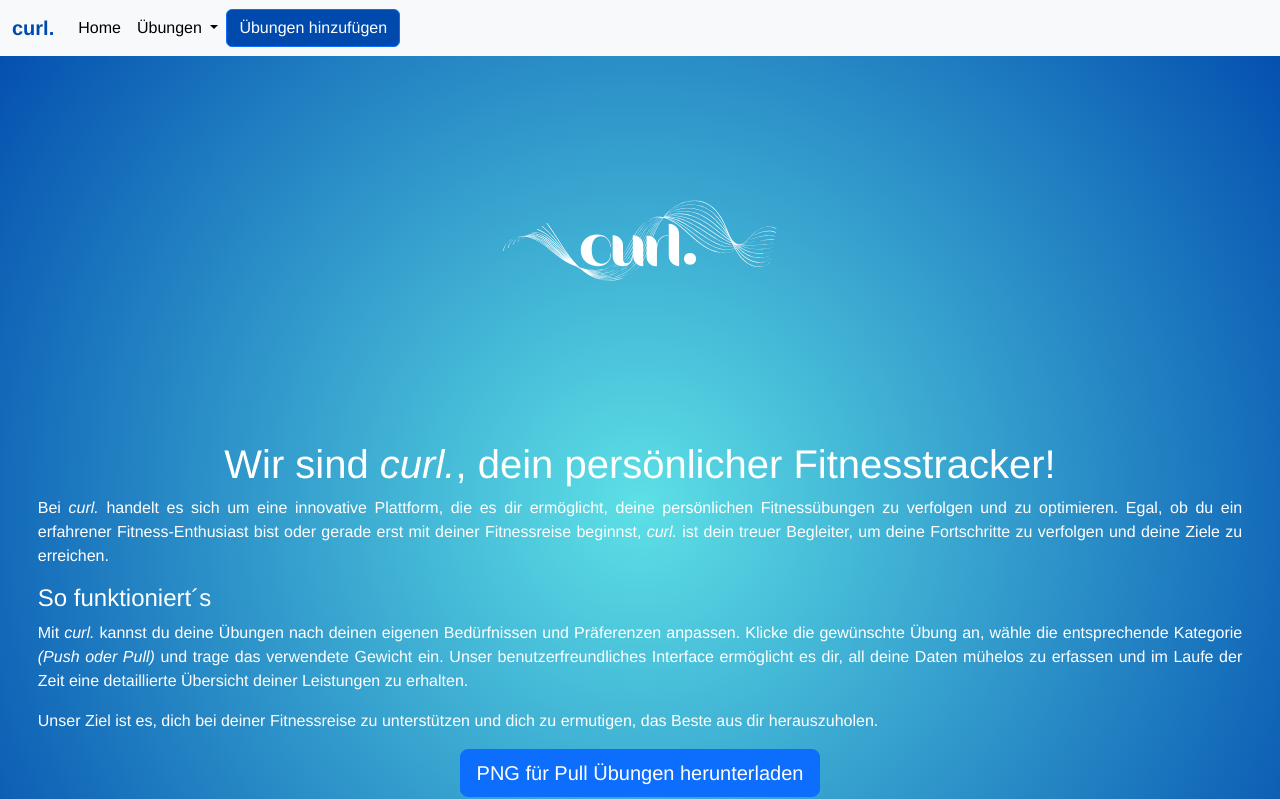
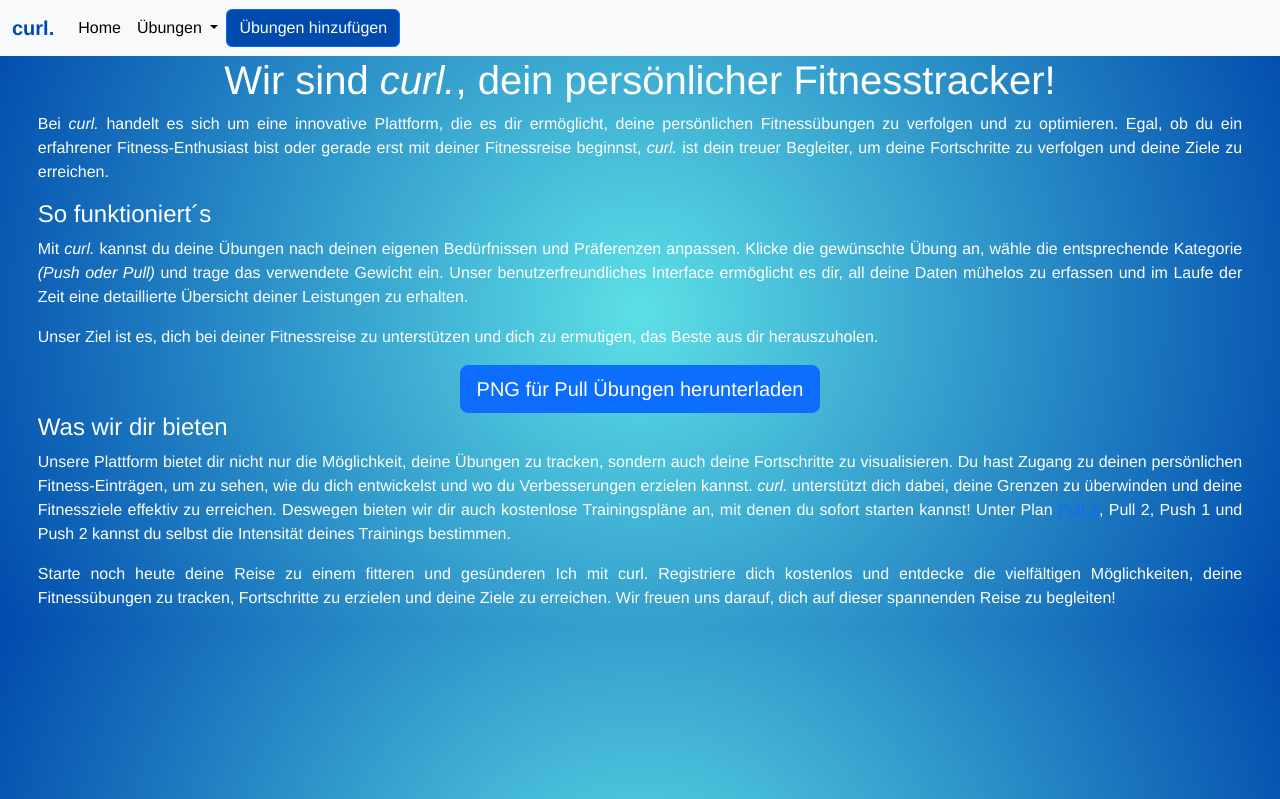
Before and after one commit to nkhelifi1/Frontend, a Vue app: page / in a window 1280 px wide. Shown: the top 799 px of the page. Built offline with nearby package versions, Linux system fonts and the light colour scheme.

Commit message:
Logo entfernt

```diff
--- a/src/views/HomeView.vue
+++ b/src/views/HomeView.vue
@@ -1,6 +1,5 @@
 <template>
     <div class="home">
-        <img alt="Curl Logo" class="logo" src="../assets/LogoCurl.svg">
         <ExerciseProWelcome />
     </div>
 </template>
@@ -23,8 +22,4 @@ body
     background: radial-gradient(circle at 50% 50%, #5de0e6, #004aad);
 }
 
-.logo {
-    width: 30%;
-
-}
 </style>
```
